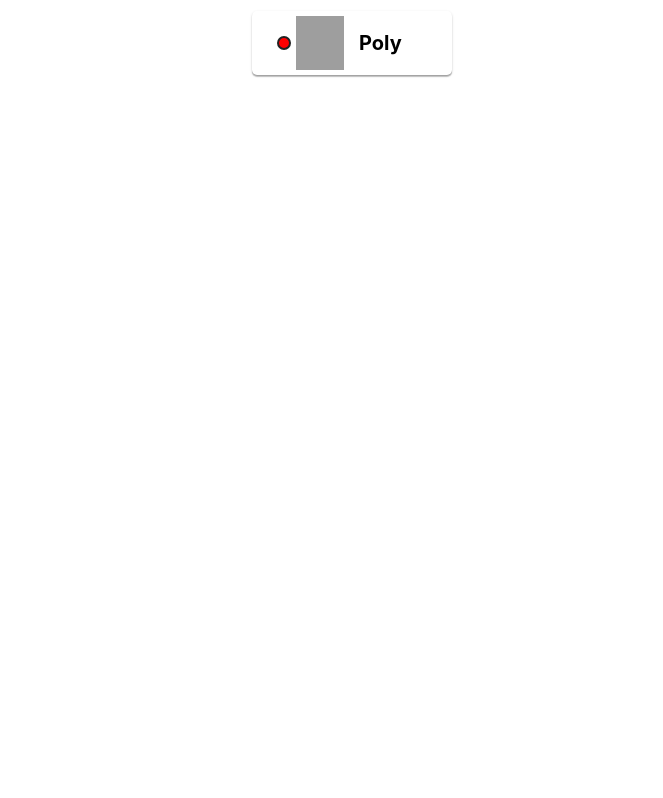
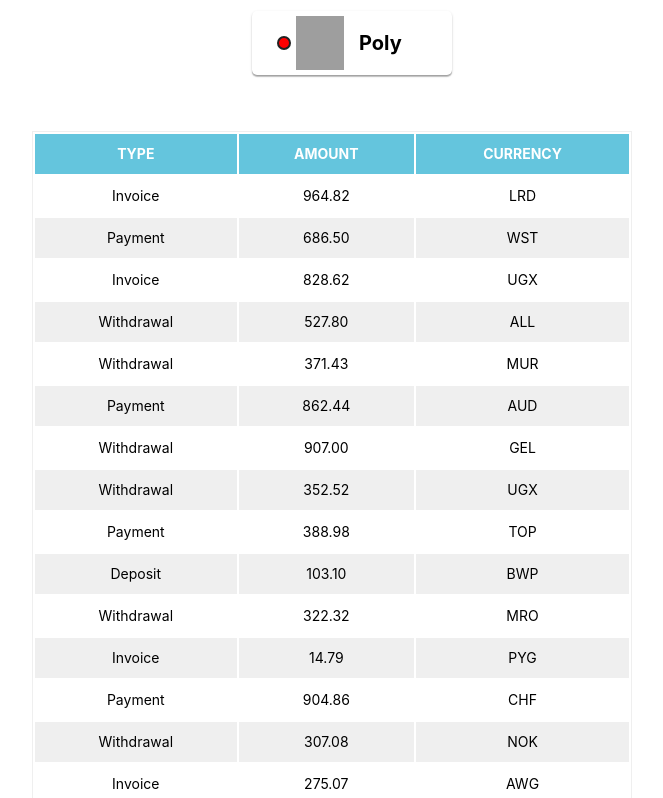
Before and after one commit to YevhenProkhorenko/goit-react-hw-01-components, a React (Create React App) app: page / in a window 1280 px wide. Shown: the part 982-1780 px from the top of the page, without its empty margins (308-971 px from the left). Before the commit the page ends 1073 px from the top, so only its background shows below. Built offline with nearby package versions, Linux system fonts and the light colour scheme; grey boxes are pictures that could not be loaded.

Commit message:
task 4 is done

```diff
--- a/src/components/App.jsx
+++ b/src/components/App.jsx
@@ -7,7 +7,7 @@ import Statistics from './Statistics/Statistics';
 import Friends from '../Data/friends.json';
 import FriendList from './FriendList/FriendList';
 import transactions from '../Data/transactions.json';
-console.log(transactions);
+import TransactionHistory from './TransactionHistory/TransactionHistory';
 
 export const App = () => {
   return (
@@ -31,6 +31,7 @@ export const App = () => {
       />
       <Statistics title={DataStat.title} stats={DataStat} />
       <FriendList friends={Friends} />
+      <TransactionHistory transactions={transactions} />
     </div>
   );
 };
--- a/src/components/TransactionHistory/TransactionHistory.jsx
+++ b/src/components/TransactionHistory/TransactionHistory.jsx
@@ -1,7 +1,9 @@
-const Transactions = ({ transactions }) => (
-  <table class="transaction-history">
+import PropTypes from 'prop-types';
+import css from '../TransactionHistory/TransactionHistory.module.css';
+const TransactionHistory = ({ transactions }) => (
+  <table class={css.tableContainer}>
     <thead>
-      <tr>
+      <tr className={css.tableHeader}>
         <th>Type</th>
         <th>Amount</th>
         <th>Currency</th>
@@ -10,8 +12,8 @@ const Transactions = ({ transactions }) => (
 
     <tbody>
       {transactions.map(transaction => (
-        <tr key={transaction.id}>
-          <td>{transaction.type}</td>
+        <tr className={css.line} key={transaction.id}>
+          <td className={css.type}>{transaction.type}</td>
           <td>{transaction.amount}</td>
           <td>{transaction.currency}</td>
         </tr>
@@ -19,4 +21,5 @@ const Transactions = ({ transactions }) => (
     </tbody>
   </table>
 );
-export default Transactions;
+
+export default TransactionHistory;
--- /dev/null
+++ b/src/components/TransactionHistory/TransactionHistory.module.css
@@ -0,0 +1,22 @@
+.tableContainer {
+  width: 600px;
+  margin-top: 40px;
+  font-size: 14px;
+  text-align: center;
+  border: 0.5px solid #eeee;
+}
+.tableHeader {
+  background-color: hsl(192, 64%, 63%);
+  height: 40px;
+  text-transform: uppercase;
+  color: #ffff;
+}
+.type {
+  text-transform: capitalize;
+}
+.line {
+  height: 40px;
+}
+.line:nth-child(even) {
+  background-color: #eeee;
+}
```
